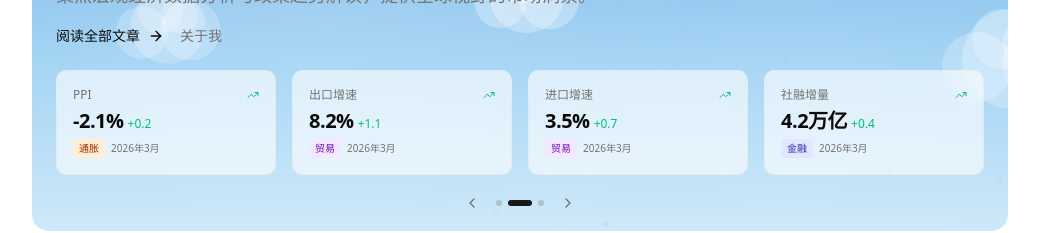
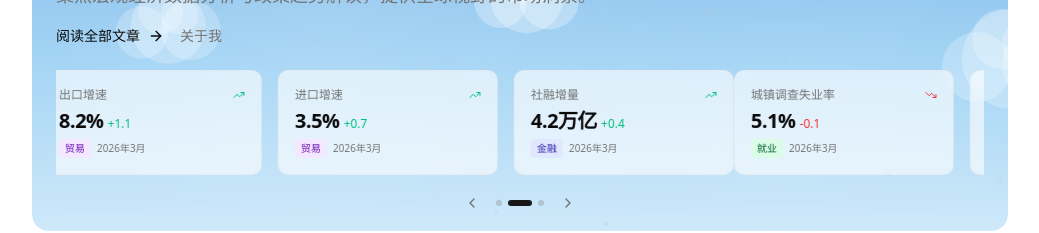
Before and after one commit to uchenp/xblog, a Next.js app: page / in a window 1280 px wide. Shown: the part 176-409 px from the top of the page, without its empty margins (120-1159 px from the left). Built offline with nearby package versions, Linux system fonts and the light colour scheme; no server answers.

Commit message:
feat: 轮播添加滑动过渡动画
- 400ms ease-out 滑动过渡
- 双页预渲染实现平滑切换
- 点击指示器也支持过渡动画

```diff
--- a/components/macro-snapshot.tsx
+++ b/components/macro-snapshot.tsx
@@ -1,6 +1,6 @@
 'use client'
 
-import { useEffect, useState, useCallback } from 'react'
+import { useEffect, useState, useCallback, useRef } from 'react'
 import { TrendingUp, TrendingDown, Minus, ChevronLeft, ChevronRight } from 'lucide-react'
 import { macroIndicators, getCategoryColor } from '@/lib/macro-data'
 
@@ -12,33 +12,88 @@ const pages = [
 ]
 
 const AUTO_PLAY_INTERVAL = 5000
+const TRANSITION_DURATION = 400
 
 export function MacroSnapshot() {
   const [currentPage, setCurrentPage] = useState(0)
+  const [animating, setAnimating] = useState(false)
+  const [slideOffset, setSlideOffset] = useState(0)
+  const directionRef = useRef<'next' | 'prev'>('next')
+  const timerRef = useRef<ReturnType<typeof setInterval> | null>(null)
+
+  const resetAutoPlay = useCallback(() => {
+    if (timerRef.current) clearInterval(timerRef.current)
+    timerRef.current = setInterval(() => {
+      directionRef.current = 'next'
+      goToNext()
+    }, AUTO_PLAY_INTERVAL)
+  }, [])
 
   const goToNext = useCallback(() => {
+    if (animating) return
+    setAnimating(true)
+    directionRef.current = 'next'
+    setSlideOffset(-1)
+    setTimeout(() => {
       setCurrentPage((prev) => (prev + 1) % pages.length)
-  }, [])
+      setSlideOffset(0)
+      setAnimating(false)
+    }, TRANSITION_DURATION)
+  }, [animating])
 
   const goToPrev = useCallback(() => {
+    if (animating) return
+    setAnimating(true)
+    directionRef.current = 'prev'
+    setSlideOffset(1)
+    setTimeout(() => {
       setCurrentPage((prev) => (prev - 1 + pages.length) % pages.length)
-  }, [])
+      setSlideOffset(0)
+      setAnimating(false)
+    }, TRANSITION_DURATION)
+  }, [animating])
+
+  const goToPage = useCallback((page: number) => {
+    if (animating || page === currentPage) return
+    setAnimating(true)
+    directionRef.current = page > currentPage ? 'next' : 'prev'
+    setSlideOffset(page > currentPage ? -1 : 1)
+    setTimeout(() => {
+      setCurrentPage(page)
+      setSlideOffset(0)
+      setAnimating(false)
+    }, TRANSITION_DURATION)
+    resetAutoPlay()
+  }, [animating, currentPage, resetAutoPlay])
 
   // 自动轮播
   useEffect(() => {
-    const timer = setInterval(goToNext, AUTO_PLAY_INTERVAL)
-    return () => clearInterval(timer)
-  }, [goToNext])
+    resetAutoPlay()
+    return () => {
+      if (timerRef.current) clearInterval(timerRef.current)
+    }
+  }, [resetAutoPlay])
 
   const indicators = pages[currentPage]
 
   return (
     <div className="mt-6">
+      {/* 轮播视口 */}
+      <div className="overflow-hidden">
+        <div
+          className="flex transition-all ease-out"
+          style={{
+            transform: `translateX(${slideOffset * 100}%)`,
+            transitionDuration: `${TRANSITION_DURATION}ms`,
+          }}
+        >
+          {/* 当前页 */}
+          <div className="w-full shrink-0">
             <div className="grid grid-cols-2 sm:grid-cols-4 gap-3 sm:gap-4">
               {indicators.map((indicator) => (
                 <div
                   key={indicator.id}
-            className="rounded-lg border border-border/50 bg-background/60 backdrop-blur-sm p-3 sm:p-4 transition-all"
+                  className="rounded-lg border border-border/50 bg-background/60 backdrop-blur-sm p-3 sm:p-4"
                 >
                   <div className="flex items-center justify-between mb-1">
                     <span className="text-xs text-muted-foreground">{indicator.name}</span>
@@ -79,6 +134,62 @@ export function MacroSnapshot() {
                 </div>
               ))}
             </div>
+          </div>
+
+          {/* 下一页（用于滑出动画） */}
+          <div className="w-full shrink-0">
+            <div className="grid grid-cols-2 sm:grid-cols-4 gap-3 sm:gap-4">
+              {pages[
+                directionRef.current === 'next'
+                  ? (currentPage + 1) % pages.length
+                  : (currentPage - 1 + pages.length) % pages.length
+              ].map((indicator) => (
+                <div
+                  key={indicator.id}
+                  className="rounded-lg border border-border/50 bg-background/60 backdrop-blur-sm p-3 sm:p-4"
+                >
+                  <div className="flex items-center justify-between mb-1">
+                    <span className="text-xs text-muted-foreground">{indicator.name}</span>
+                    {indicator.trend === 'up' ? (
+                      <TrendingUp className="h-3 w-3 text-emerald-500" />
+                    ) : indicator.trend === 'down' ? (
+                      <TrendingDown className="h-3 w-3 text-red-500" />
+                    ) : (
+                      <Minus className="h-3 w-3 text-muted-foreground" />
+                    )}
+                  </div>
+                  <div className="flex items-baseline gap-1">
+                    <span className="text-xl font-semibold tracking-tight">
+                      {indicator.latestValue}
+                      {indicator.unit}
+                    </span>
+                    {indicator.yoy !== null && (
+                      <span
+                        className={`text-xs font-medium ${
+                          indicator.yoy >= 0 ? 'text-emerald-500' : 'text-red-500'
+                        }`}
+                      >
+                        {indicator.yoy >= 0 ? '+' : ''}
+                        {indicator.yoy}
+                      </span>
+                    )}
+                  </div>
+                  <div className="mt-1 flex items-center gap-1.5">
+                    <span
+                      className={`inline-flex items-center rounded px-1.5 py-0.5 text-[10px] font-medium ${getCategoryColor(indicator.category)}`}
+                    >
+                      {getCategoryLabel(indicator.category)}
+                    </span>
+                    <span className="text-[10px] text-muted-foreground">
+                      {indicator.period}
+                    </span>
+                  </div>
+                </div>
+              ))}
+            </div>
+          </div>
+        </div>
+      </div>
 
       {/* 轮播控制 */}
       <div className="flex items-center justify-center gap-3 mt-4">
@@ -94,7 +205,7 @@ export function MacroSnapshot() {
           {pages.map((_, i) => (
             <button
               key={i}
-              onClick={() => setCurrentPage(i)}
+              onClick={() => goToPage(i)}
               className={`h-1.5 rounded-full transition-all ${
                 i === currentPage
                   ? 'w-6 bg-primary'
```
Lines whose indentation alone changed are shown as unchanged.
